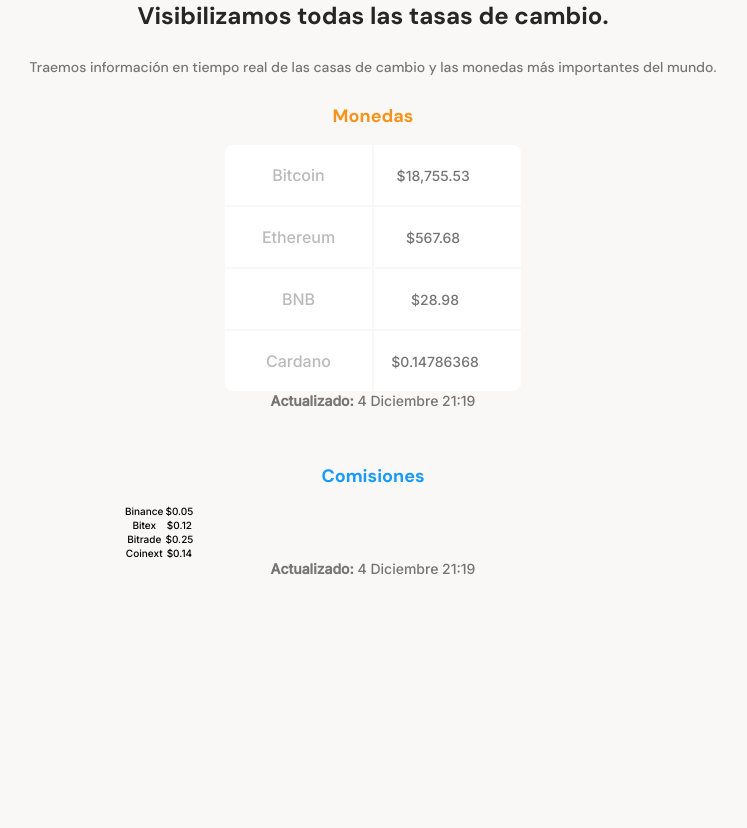
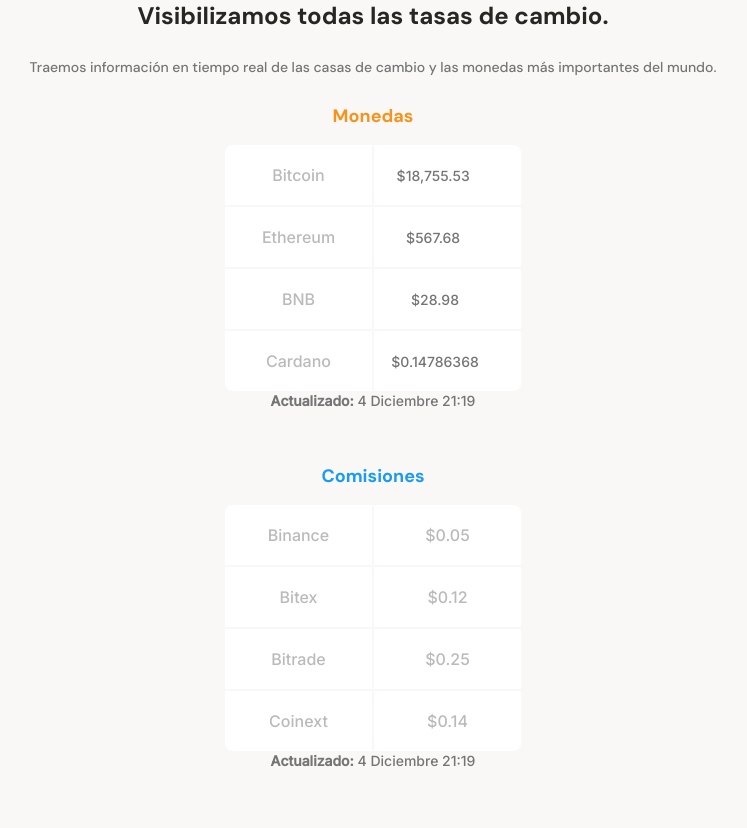
Before and after one commit to MartinTomaco/MartinTomaco.github.io, a plain HTML site: page Index.html in a window 1280 px wide. Shown: the part 661-1489 px from the top of the page, without its empty margins (267-1014 px from the left). Drawn offline with Linux system fonts and the light colour scheme.

Commit message:
Se le da formato a commission-table

```diff
--- a/Index.html
+++ b/Index.html
@@ -52,7 +52,9 @@
                             <td class="table__botton-right table-right">$0.14786368<span class="trending-up"></span></td>
                         </tr>
                     </table>
-                    <p><b>Actualizado:</b> 4 Diciembre 21:19</p>
+                    <div class="currency-table--date">
+                      <p><b>Actualizado:</b> 4 Diciembre 21:19</p>
+                    </div>
                 </div>
               </div>
               <div class="main-commission-table">
@@ -76,7 +78,9 @@
                             <td class="table__botton-right table-right">$0.14<span class="trending-up"></span></td>
                         </tr>
                     </table>
-                    <p><b>Actualizado:</b> 4 Diciembre 21:19</p>
+                    <div class="commission-table--date">
+                      <p><b>Actualizado:</b> 4 Diciembre 21:19</p>
+                    </div>
                 </div>
               </div>
           </section>
--- a/style.css
+++ b/style.css
@@ -161,6 +161,7 @@ main {
 .main-commission-table .commission-table--title{
   color:var(--secondary-blue);
 }
+.commission-table--container,
 .currency-table--container{
 width: 90%;
 min-width: 230px;
@@ -168,10 +169,12 @@ max-width: 300px;
 height: 250px;
 margin: 0 auto;
 }
+.commission-table--container table,
 .currency-table--container table{
     width: 100%;
     height: 100%;
 }
+.commission-table--container td,
 .currency-table--container td{
     width: 50%;
     font-size: 1.6rem;
@@ -180,18 +183,23 @@ margin: 0 auto;
     color: var(--grey);
     background-color: var(--just-white);
 }
+.commission-table--container .table__top-left,
 .currency-table--container .table__top-left {
     border-radius: 8px 0px 0px 0px;
 }
+.commission-table--container .table__top-right,
 .currency-table--container .table__top-right {
     border-radius: 0px 8px 0px 0px;
 }
+.commission-table--container .table__botton-right,
 .currency-table--container .table__botton-right {
     border-radius: 0px 0px 8px 0px;
 }
+.commission-table--container .table__botton-left,
 .currency-table--container .table__botton-left {
     border-radius: 0px 0px 0px 8px;
 }
+
 .currency-table--container .table-right{
 font-size: 1.4rem;
 font-weight: 400;
```
